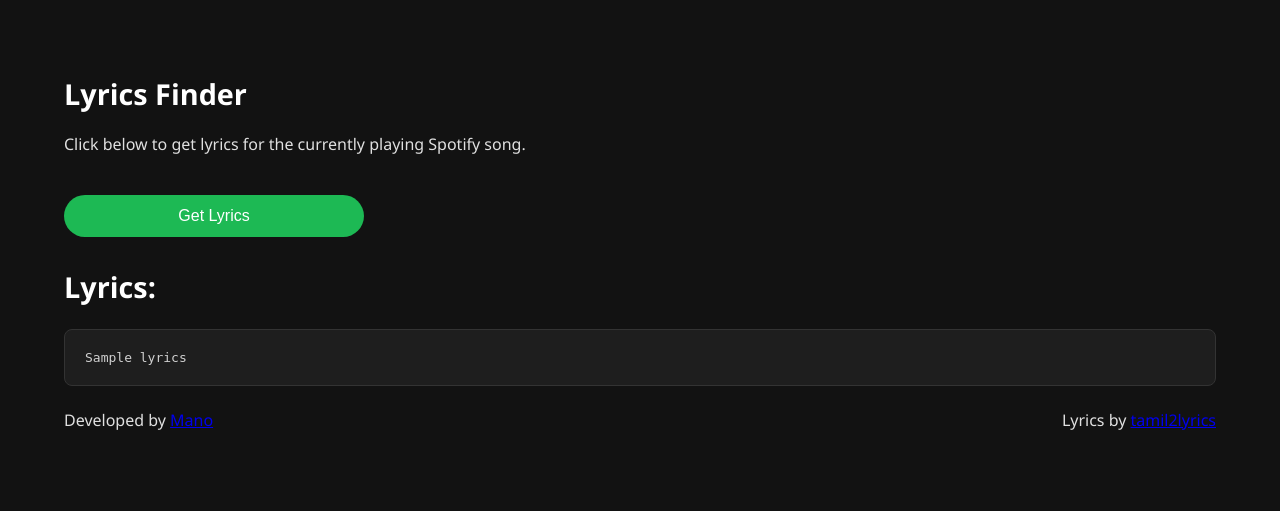
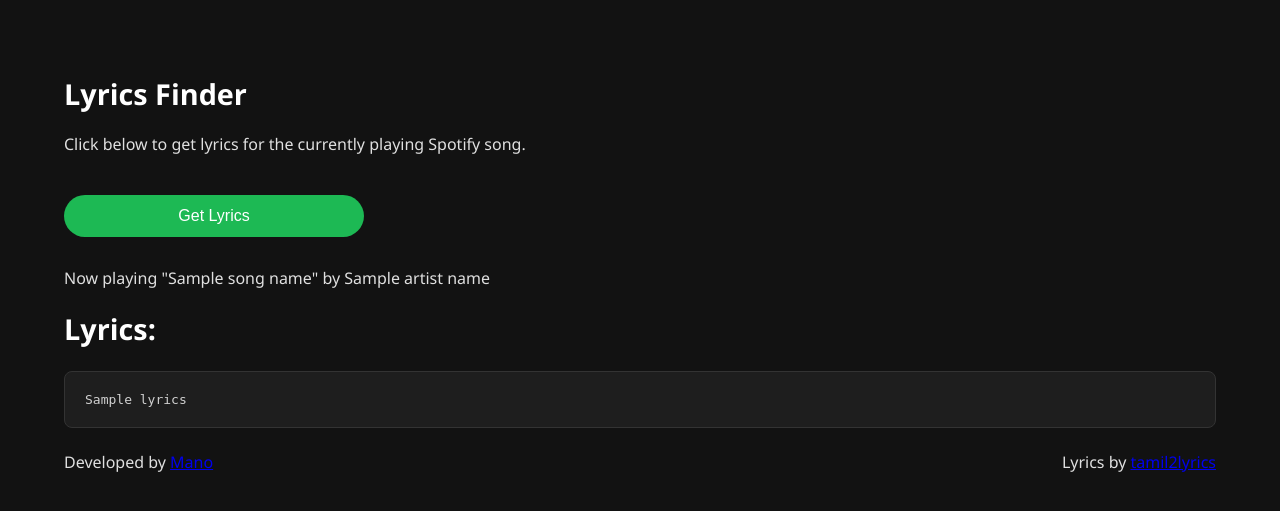
Before and after one commit to manov-ik/spotify-lyric-generator, a Flask app: template templates/home.html in a window 1280 px wide. Shown: the top 511 px of the page. Run offline with Flask 3, Linux system fonts and the light colour scheme; the template is opened without the code that fills it: most values are stand-ins (such as "Sample title", 1, 10 or a date in 2020).

Commit message:
added song name & artist name

```diff
--- a/app.py
+++ b/app.py
@@ -108,10 +108,9 @@ def get_lyrics():
 
     song_name = data['item']['name']
     artist_name = data['item']['artists'][0]['name']
-
     try:
         lyrics = generate_lyrics(song_name)
-        return render_template("home.html", lyrics=lyrics)
+        return render_template("home.html", lyrics=lyrics , song_name=song_name ,artist_name=artist_name)
     except Exception as e:
         return render_template("home.html", lyrics=f"Error generating lyrics: {str(e)}")
 
--- a/templates/home.html
+++ b/templates/home.html
@@ -19,6 +19,7 @@
     </form>
 
     {% if lyrics %}
+    <p>Now playing "{{ song_name }}" by {{ artist_name }}</p>
     <h2>Lyrics:</h2>
     <pre>{{ lyrics }}</pre>
     {% endif %}
```
